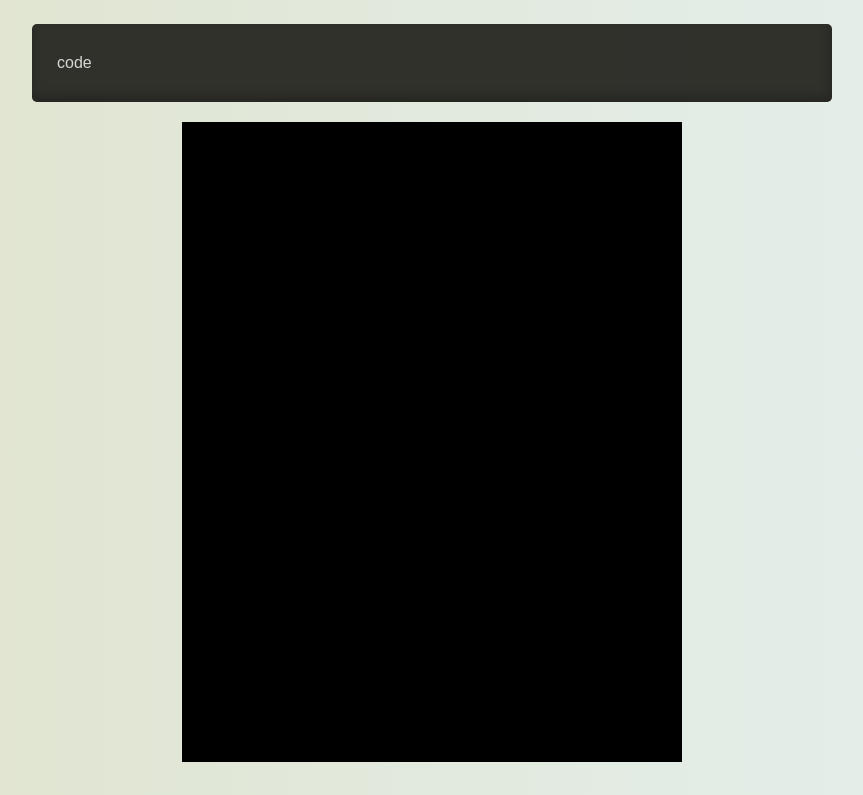
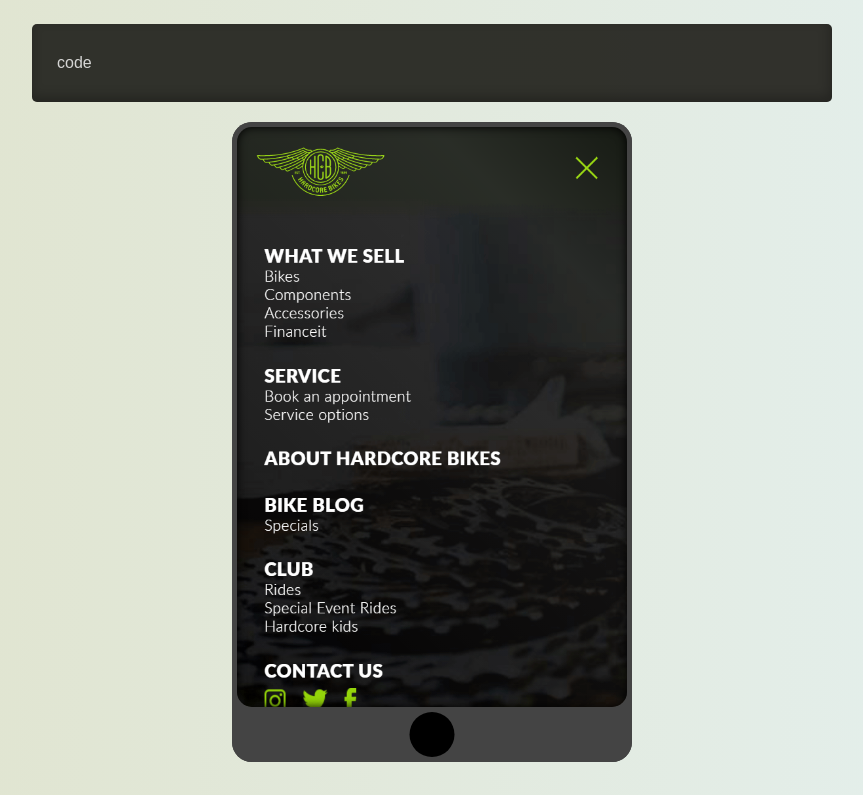
Before and after one commit to ihansson/device-preview, a website built with webpack: page demo/index.html in a window 1280 px wide. Shown: the part 1325-2120 px from the top of the page, without its empty margins (208-1071 px from the left). Built offline with nearby package versions, Linux system fonts and the light colour scheme; a web font is replaced by a local one.

Commit message:
initial device styling

```diff
--- a/demo/index.html
+++ b/demo/index.html
@@ -23,20 +23,19 @@
 			<section class="page">
 				<h2>Tablet</h2>
 <div class="code">code</div>
-				<div device="image: screenshot.png" device-type="tablet"></div>
+				<div device="screenshot: screenshot.png" device-type="tablet"></div>
 			</section>
 			<section class="page">
 				<h2>Mobile</h2>
 <div class="code">code</div>
-				<div device="image: screenshot-mobile.png" device-type="mobile"></div>
+				<div device="screenshot: screenshot-mobile.png" device-type="mobile"></div>
 			</section>
 			<section class="page">
 				<h2>Desktop</h2>
 <div class="code">code</div>
-				<div device="image: screenshot.png" device-type="desktop"></div>
+				<div device="screenshot: screenshot.png" device-type="desktop"></div>
 			</section>
 		</article>
 		<script type="text/javascript" src="../dist/device-preview.min.js"></script>
-		<script type="text/javascript">window['device-preview'].init()</script>
 	</body>
 </html>
--- a/src/device-preview.js
+++ b/src/device-preview.js
@@ -20,7 +20,7 @@
 
 // Setup before first update
 function add(selector, options){
-	let _nodes = opts.context.querySelectorAll(selector);
+	let _nodes = document.querySelectorAll(selector);
 	_nodes = Array.prototype.slice.call(_nodes)
 	for(i in _nodes) load(_nodes[i], options)
 	nodes = nodes.concat(_nodes)
@@ -36,7 +36,9 @@
 // Sets up initial classes on nodes
 function load(node, options){
 
-	node.device = {}
+	node.device = {
+		screenshot: 'placeholder.png'
+	}
 
 	if(node.attributes.device){
 		let settings = node.attributes.device ? extract_settings(node.attributes.device.nodeValue) : {};
@@ -51,19 +53,43 @@
 		}
 	}
 
+	node.appendChild(underlay_el());
+	node.appendChild(screenshot_el(node.device.screenshot));
+	node.appendChild(overlay_el());
+
 	node.dispatchEvent(events['device/load'])
 
+}
+
+// Dom elements
+
+function screenshot_el(screenshot){
+	const el = document.createElement("div")
+	el.className = "device-screenshot"
+	el.setAttribute("style", "background-image: url("+screenshot+")");
+	return el;
+}
+
+function underlay_el(){
+	const el = document.createElement("div")
+	el.className = "device-underlay"
+	return el;
+}
+
+function overlay_el(){
+	const el = document.createElement("div")
+	el.className = "device-overlay"
+	return el;
 }
 
 // Update all nodes
 function update(){
 	let _nodes = nodes;
-	for(i in _nodes) toggle(_nodes[i], visible)
+	for(i in _nodes) render(_nodes[i])
 }
 
 // Render device
 function render(node){
-
 	node.dispatchEvent(events['device/update'])
 }
 
@@ -76,8 +102,8 @@
 		if(!arr[0]) return;
 		let key = arr[0].trim();
 		let value = arr[1] ? arr[1].trim() : true;
-		if(['delay', 'offset', 'delay_all'].indexOf(key) !== -1) value = parseInt(value)
-		if(['in_view'].indexOf(key) !== -1) value = value.split(',').map(function(value){ return parseFloat(value) })
+		if(['numeric...'].indexOf(key) !== -1) value = parseInt(value)
+		if(['numeric_map...'].indexOf(key) !== -1) value = value.split(',').map(function(value){ return parseFloat(value) })
 		settings[key] = arr[1] ? value : true
 	});
 	return settings;
@@ -100,11 +126,11 @@
 
 // Set default options
 function init(options){
-	if(opts.context){
-		add('[device]');
-	}
+	add('[device]');
 	bind();
 }
+
+init()
 
 module.exports = {
 	add: add,
--- a/src/device-preview.scss
+++ b/src/device-preview.scss
@@ -1,5 +1,17 @@
+$screenshot-offset-mobile: 5px;
+$screen-border-radius-mobile: 15px;
+$screenshot-bottom-padding-mobile: 50px;
+
+$screenshot-offset-tablet: 5px;
+$screen-border-radius-tablet: 15px;
+$screenshot-bottom-padding-tablet: 50px;
+
+$screenshot-offset-desktop: 5px;
+$screen-border-radius-desktop: 15px;
+$screenshot-bottom-padding-desktop: 20px;
+
 [device] {
-    background: black;
+    position: relative;
 }
 
 [device-type=desktop] {
@@ -7,7 +19,7 @@
 }
 
 [device-type=mobile] {
-    max-width: 500px;
+    max-width: 400px;
     margin: 0 auto;
     padding-bottom: 80%;
 }
@@ -15,3 +27,102 @@
 [device-type=tablet] {
     padding-bottom: 50%;
 }
+
+.device-screenshot,
+.device-overlay {
+    position: absolute;
+}
+
+[device-type=tablet] {
+    .device-screenshot,
+    .device-overlay {
+        top: $screenshot-offset-tablet;
+        left: $screenshot-offset-tablet;
+        right: $screenshot-offset-tablet;
+        bottom: $screenshot-offset-tablet + $screenshot-bottom-padding-tablet;
+        border-radius: $screen-border-radius-tablet;
+        &:before, &:after {
+            border-radius: $screen-border-radius-tablet;
+        }
+    }
+}
+
+[device-type=desktop] {
+    .device-screenshot,
+    .device-overlay {
+        top: $screenshot-offset-desktop;
+        left: $screenshot-offset-desktop;
+        right: $screenshot-offset-desktop;
+        bottom: $screenshot-offset-desktop + $screenshot-bottom-padding-desktop;
+        border-radius: $screen-border-radius-desktop;
+        &:before, &:after {
+            border-radius: $screen-border-radius-desktop;
+        }
+    }
+}
+
+[device-type=mobile] {
+    .device-screenshot,
+    .device-overlay {
+        top: $screenshot-offset-mobile;
+        left: $screenshot-offset-mobile;
+        right: $screenshot-offset-mobile;
+        bottom: $screenshot-offset-mobile + $screenshot-bottom-padding-mobile;
+        border-radius: $screen-border-radius-mobile;
+        &:before, &:after {
+            border-radius: $screen-border-radius-mobile;
+        }
+    }
+}
+
+.device-screenshot {
+    background-size: 100%;
+}
+
+.device-overlay {
+    overflow: hidden;
+    &:before,
+    &:after {
+        content: '';
+        position: absolute;
+        width: 100%;
+        height: 100%;
+    }
+    &:before {
+        background: linear-gradient(45deg, rgba(255,255,255,0) 0%, rgba(255,255,255,1) 80%, rgba(255,255,255,0.2) 100%);
+        opacity: 0.1;
+    }
+    &:after {
+        box-shadow: inset 0 0 10px rgba(0,0,0,1);
+    }
+}
+
+.device-underlay {
+    position: absolute;
+    top: 0;
+    bottom: 0;
+    left: 0;
+    right: 0;
+}
+
+[device-type=mobile],
+[device-type=tablet] {
+    .device-underlay {
+        &:after {
+            content: '';
+            position: absolute;
+            bottom: $screenshot-offset-mobile;
+            left: 50%;
+            transform: translateX(-50%);
+            width: $screenshot-bottom-padding-mobile - $screenshot-offset-mobile;
+            height: $screenshot-bottom-padding-mobile - $screenshot-offset-mobile;
+            border-radius: 50%;
+            background: black;
+        }
+    }
+}
+
+.device-underlay {
+    border-radius: 20px;
+    background: #444;
+}
```
Also changed, not shown: dist/device-preview-styles.css, dist/device-preview.js, dist/device-preview.min.js, 3 other files.
